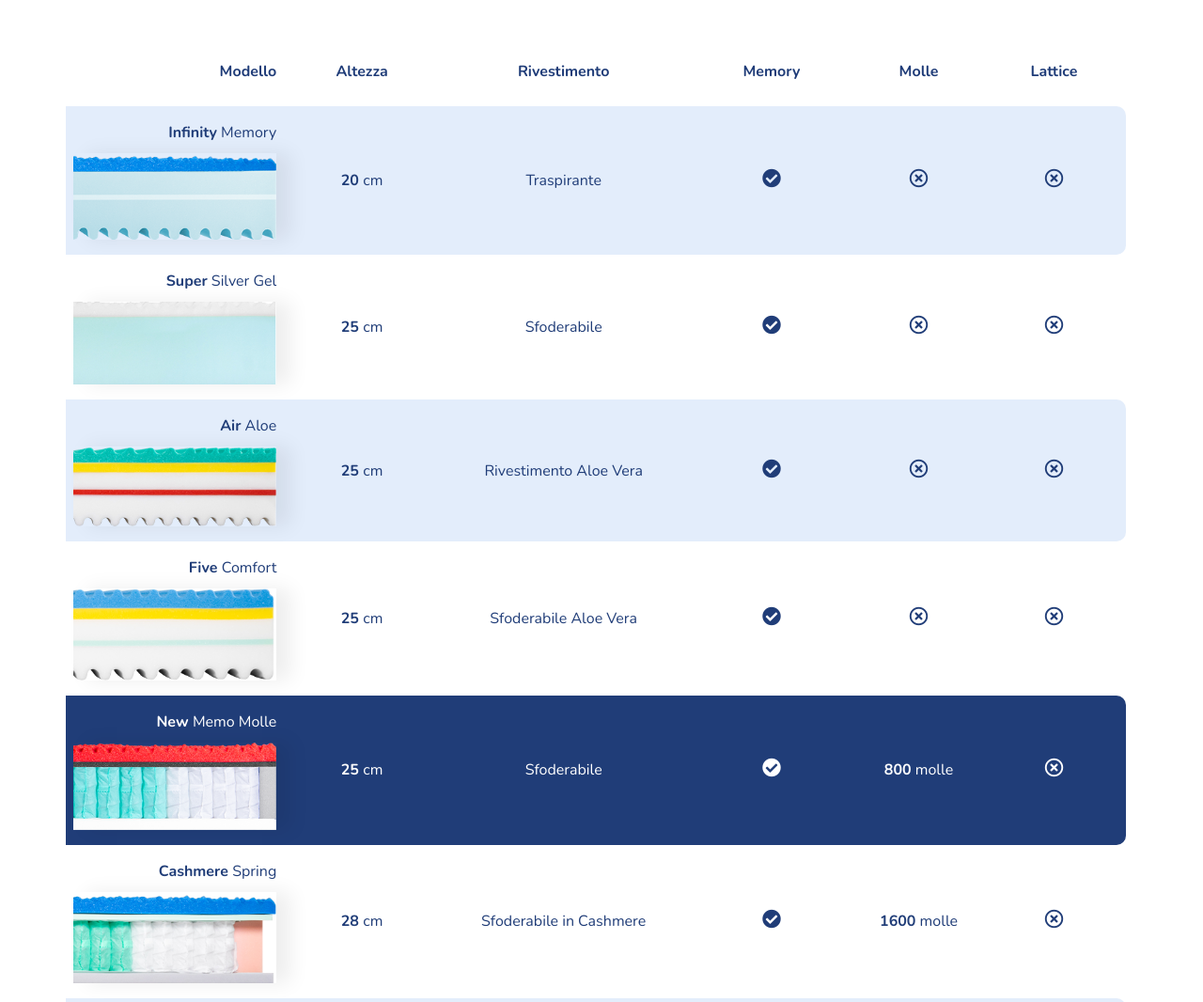
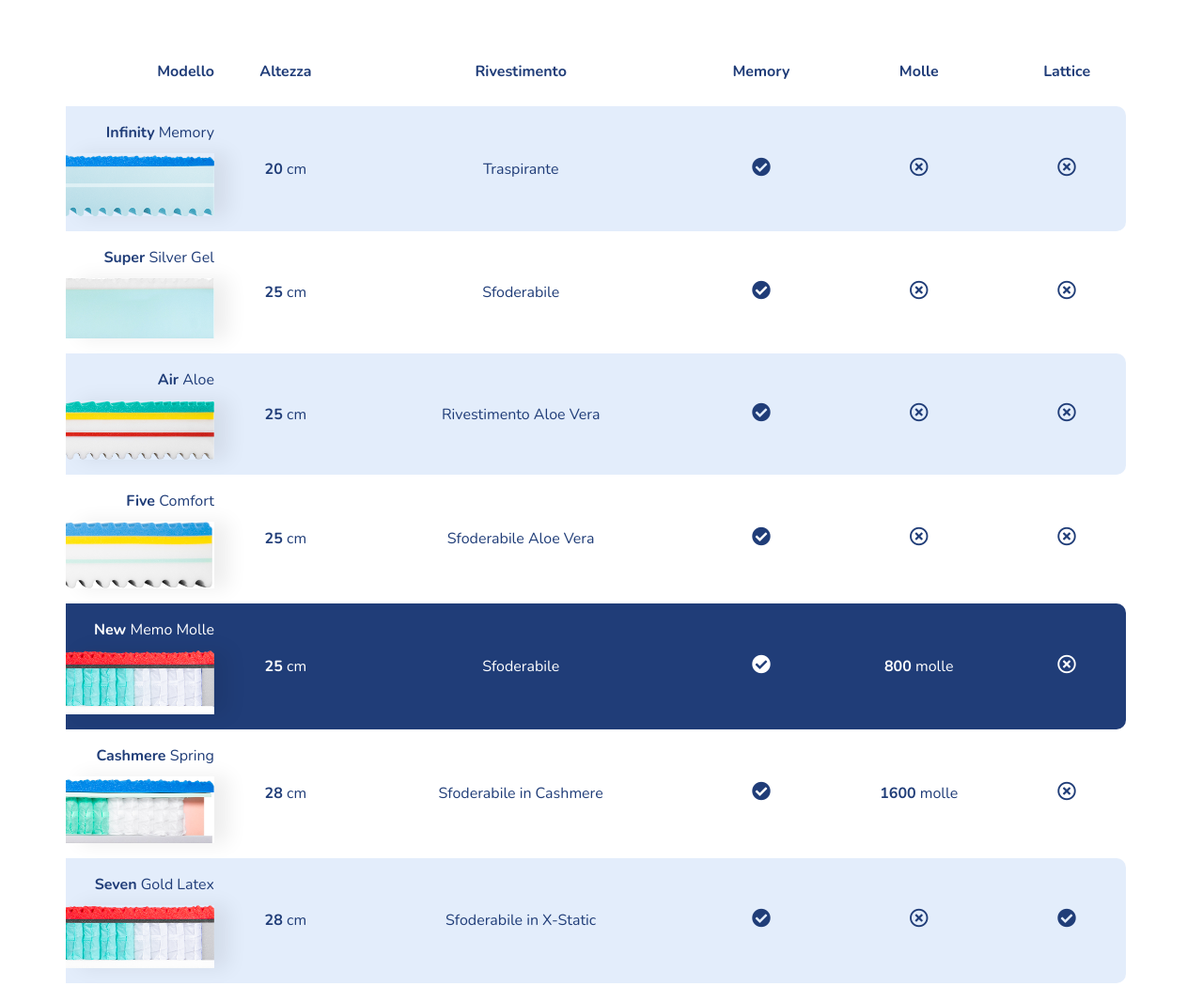
Before and after one commit to Nuruddin-Adnan/dematteohome_product_sheet, a plain HTML site: page index.html in a window 1280 px wide. Shown: the top 1066 px of the page at 94% size. Drawn offline with nearby package versions, Linux system fonts and the light colour scheme.

Commit message:
image view adjust

```diff
--- a/assets/css/style.css
+++ b/assets/css/style.css
@@ -40,39 +40,6 @@ strong {
 
 
 /*################ product-sheet css start ################*/
-.table th:first-child,
-.table td:first-child {
-    width: 100px;
-}
-.table th:last-child,
-.table td:last-child {
-    border-top-right-radius: 10px;
-    border-bottom-right-radius: 10px;
-}
-
-.table th:nth-child(2),
-.table td:nth-child(2) {
-    width: 55px;
-}
-
-.table th:nth-child(3),
-.table td:nth-child(3) {
-    width: 100px;
-}
-
-.table th:nth-child(4),
-.table th:nth-child(5),
-.table th:nth-child(6),
-.table td:nth-child(4),
-.table td:nth-child(5),
-.table td:nth-child(6) {
-    width: 50px;
-}
-
-.table th {
-    color: var(--dark-blue);
-    padding-bottom: 25px !important;
-}
 .table-striped>tbody>tr:nth-of-type(odd)>* {
     --bs-table-accent-bg: var(--light-blue);
     color: var(--blue);
@@ -88,10 +55,29 @@ strong {
     padding: 1rem 0.5rem;
 }
 
+
+.table th:first-child,
+.table td:first-child {
+    width: 160px;
+    white-space: nowrap;
+    padding-left: 0;
+}
+.table th:last-child,
+.table td:last-child {
+    border-top-right-radius: 10px;
+    border-bottom-right-radius: 10px;
+}
+
+.table th {
+    color: var(--dark-blue);
+    padding-bottom: 25px !important;
+}
+
 .table td a {
     color: var(--blue);
     display: block;
     padding-bottom: 10px;
+    padding-left: 30px;
     transition: all 0.2s linear;
 }
 .table td a:hover {
```
